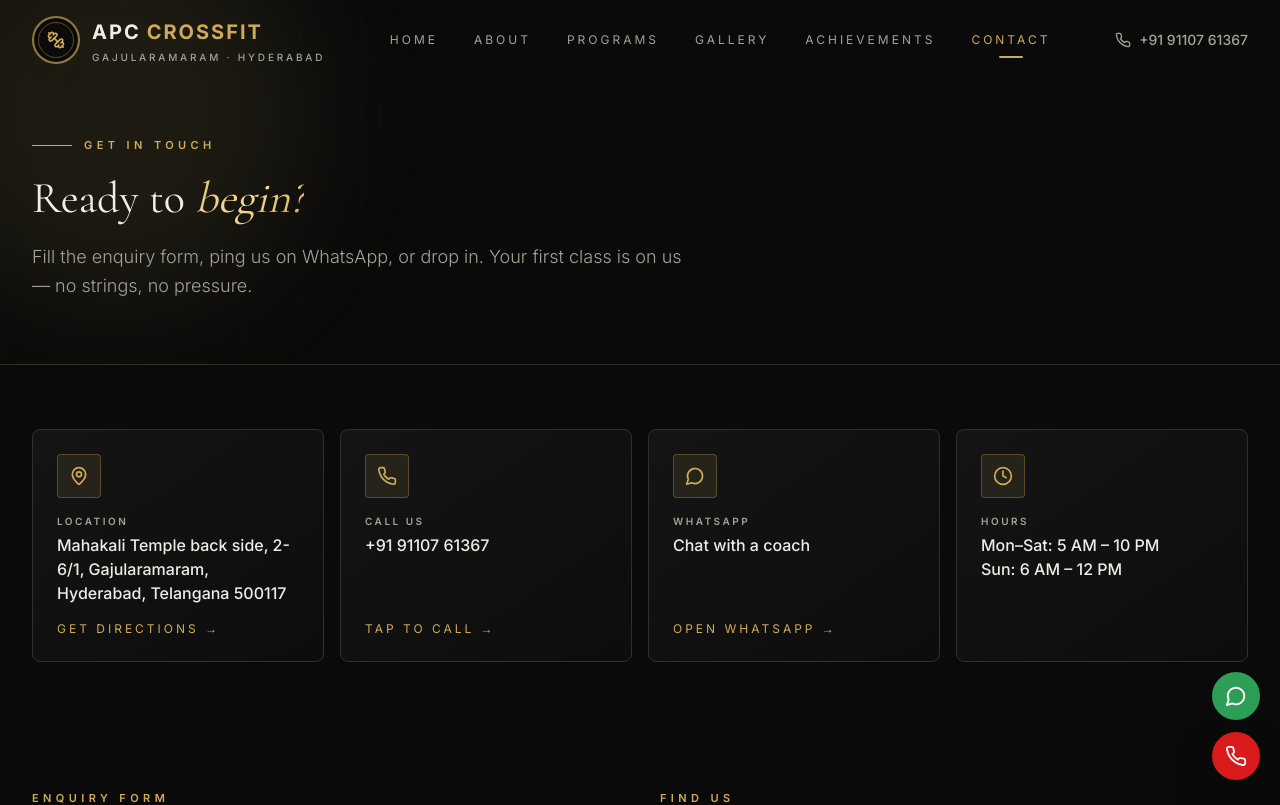
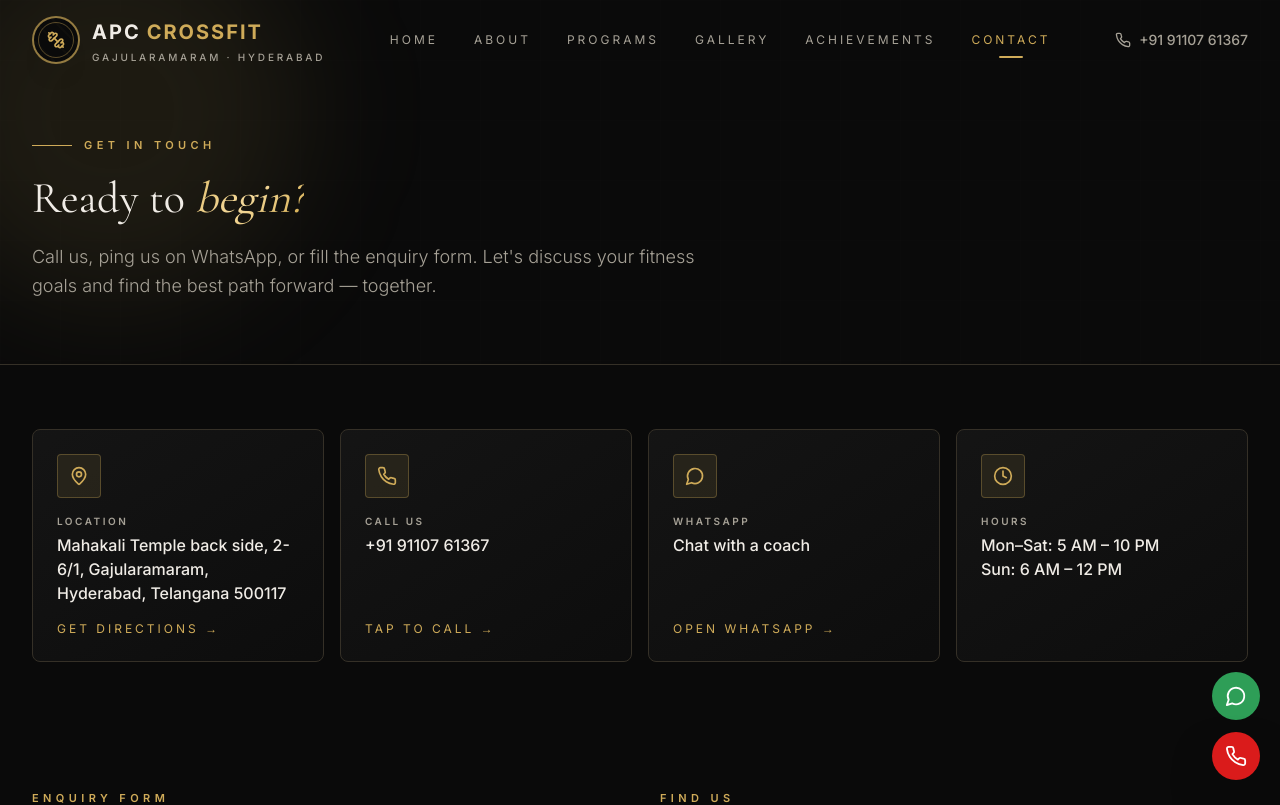
Before and after one commit to mvskoushik04/apc_crossfit_vercel, a Next.js app: page /contact in a window 1280 px wide. Shown: the top 805 px of the page. Built offline with nearby package versions, Linux system fonts and the light colour scheme.

Commit message:
Revise contact page introduction text

```diff
--- a/app/contact/page.jsx
+++ b/app/contact/page.jsx
@@ -31,7 +31,7 @@ export default function ContactPage() {
                             Ready to <span className="italic text-gold-gradient">begin?</span>
                         </h1>
                         <p className="mt-6 text-lg text-muted-foreground max-w-2xl leading-relaxed font-light">
-                            Fill the enquiry form, ping us on WhatsApp, or drop in. Your first class is on us &mdash; no strings, no pressure.
+                            Call us, ping us on WhatsApp, or fill the enquiry form. Let's discuss your fitness goals and find the best path forward — together.
                         </p>
                     </div>
                 </div>
```
